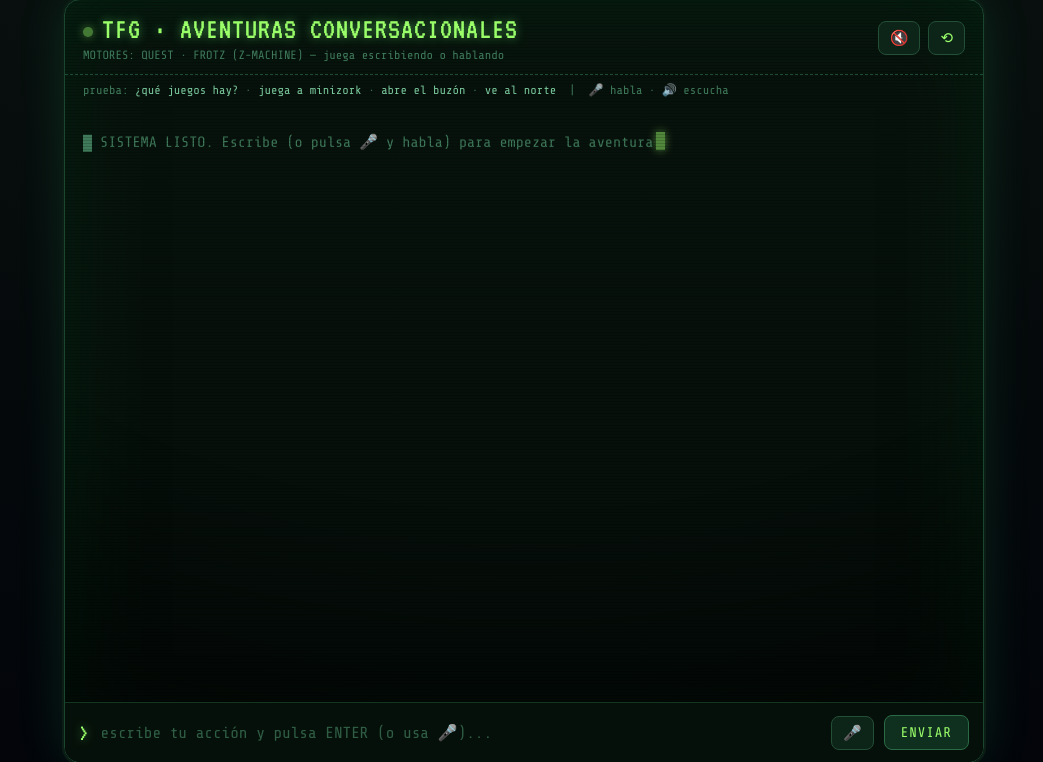
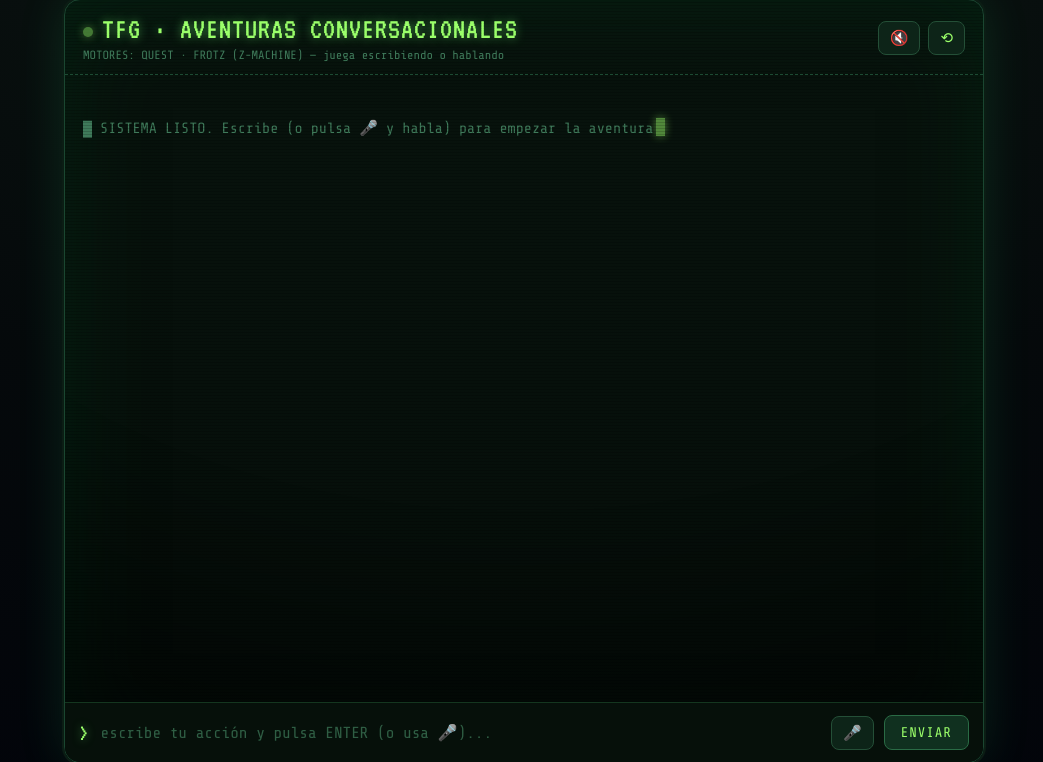
Before and after one commit to javiilamas/tfg-text-adventure-quest-llm, a Flask app: template docker/web/src/web_app/templates/index.html in a window 1280 px wide. Shown: the part 19-781 px from the top of the page, without its empty margins (116-1159 px from the left). Run offline with Flask 3, Linux system fonts and the light colour scheme; the template is opened without the code that fills it, so the values that code supplies are empty.

Commit message:
Interfaz: quitar la línea de ejemplos bajo la cabecera
Se elimina el texto «prueba: ¿qué juegos hay? · ...» de la interfaz. Se
conserva el contenedor, que muestra los avisos del micrófono.

Co-Authored-By: Claude Opus 5.5 <noreply@anthropic.com>
Claude-Session: https://claude.ai/code/session_01P5L3QhQRJ2jogyNcsqZR82

```diff
--- a/docker/web/src/web_app/templates/index.html
+++ b/docker/web/src/web_app/templates/index.html
@@ -77,7 +77,6 @@
       </div>
     </header>
     <div class="hint">
-      prueba: <b>¿qué juegos hay?</b> · <b>juega a minizork</b> · <b>abre el buzón</b> · <b>ve al norte</b> &nbsp;|&nbsp; 🎤 habla · 🔊 escucha
       <span id="vstat"></span>
     </div>
     <div class="screen" id="screen">
```
